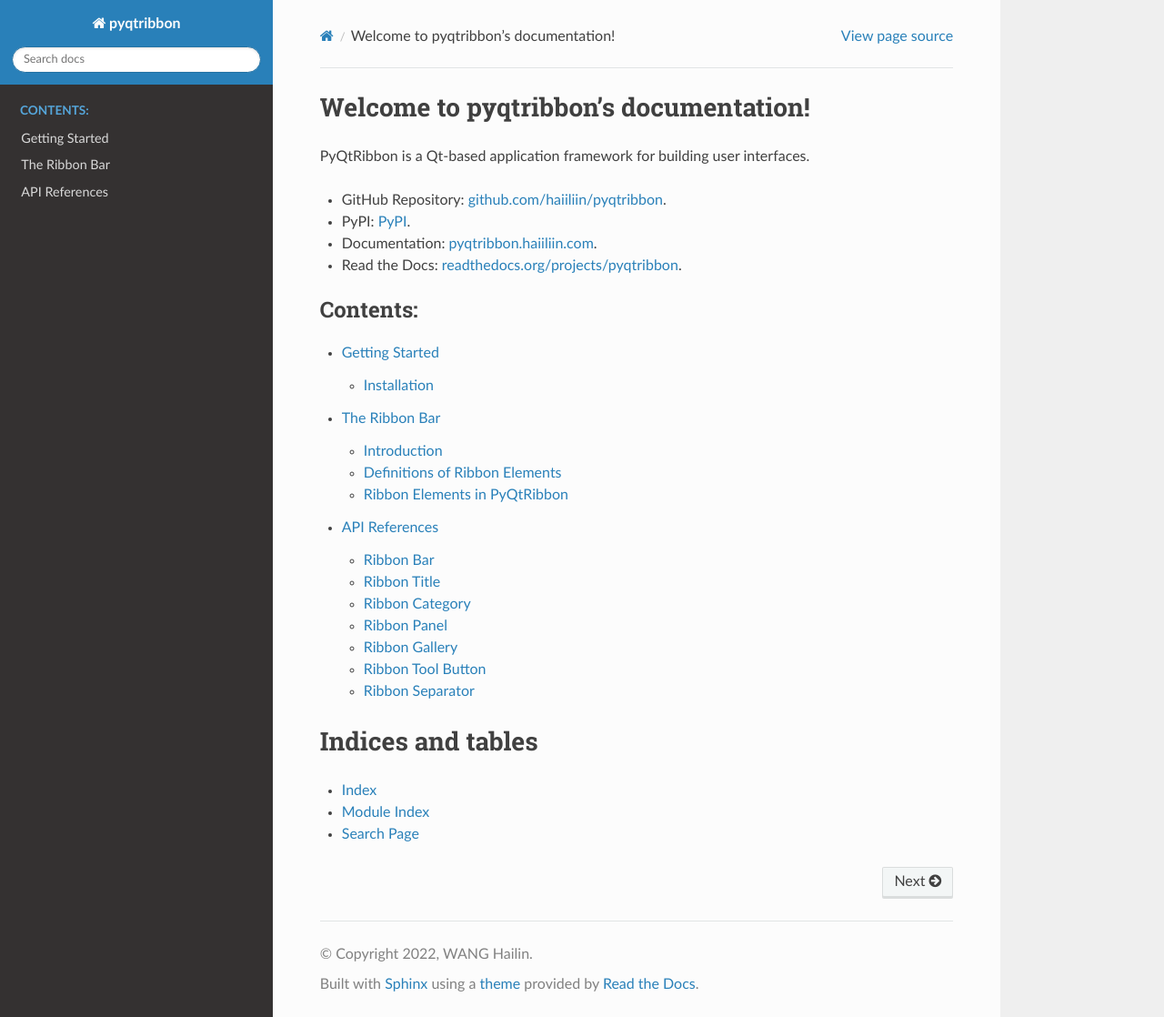
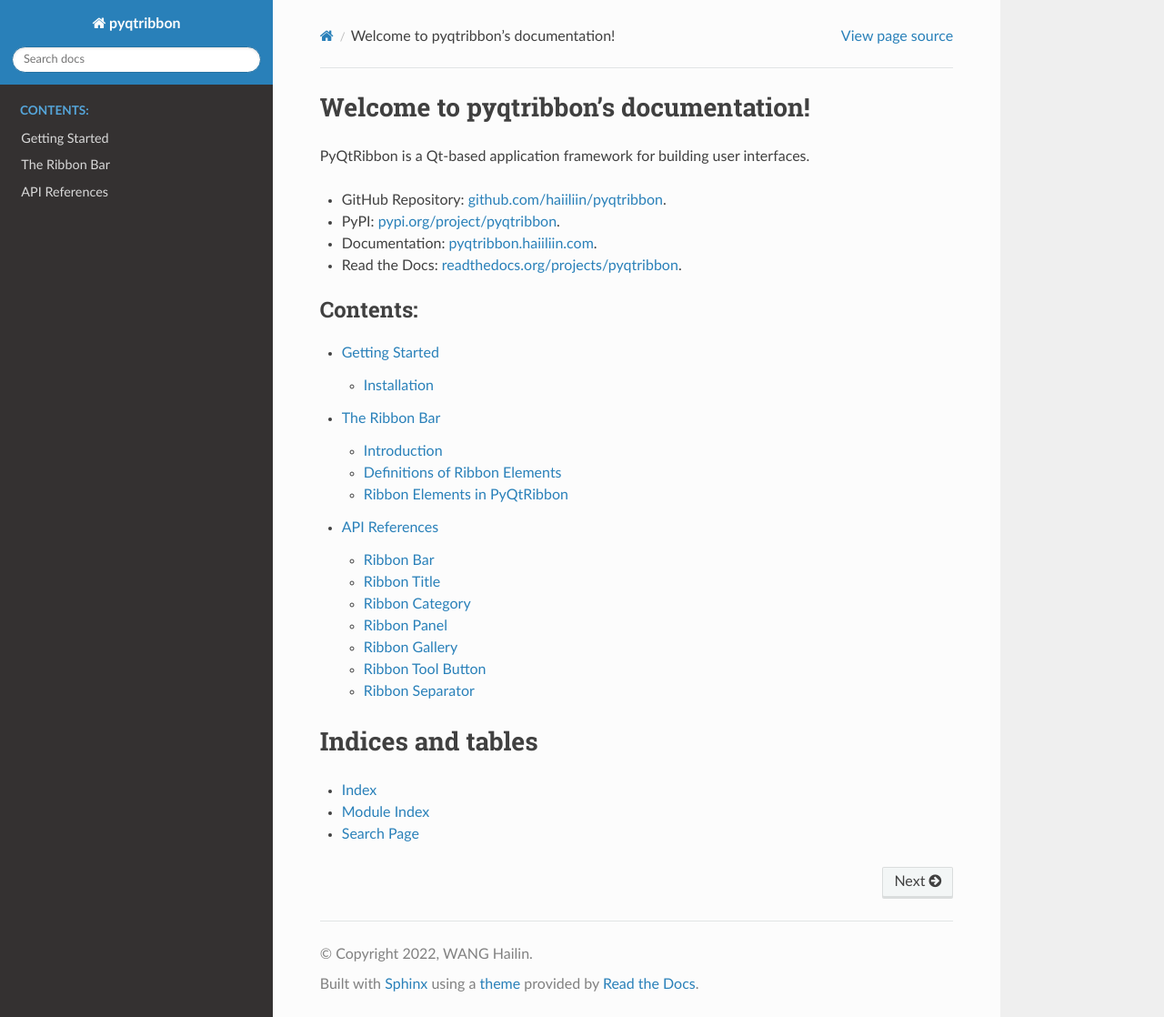
Before and after one commit to haiiliin/pyqtribbon, a Sphinx documentation site: the page built from docs/source/index.rst, in a window 1280 px wide and 1118 px high. Shown: the whole window at 91% size. Built offline with Sphinx 7.4.7 and the Read the Docs theme 2.0.0, drawn with Linux system fonts in a browser that asks for light colours.

Commit message:
Update PyPI url display name

```diff
--- a/docs/source/index.rst
+++ b/docs/source/index.rst
@@ -9,7 +9,7 @@
 PyQtRibbon is a Qt-based application framework for building user interfaces.
 
 - GitHub Repository: `github.com/haiiliin/pyqtribbon <https://github.com/haiiliin/pyqtribbon>`_.
-- PyPI: `PyPI <https://pypi.org/project/pyqtribbon/>`_.
+- PyPI: `pypi.org/project/pyqtribbon <https://pypi.org/project/pyqtribbon/>`_.
 - Documentation: `pyqtribbon.haiiliin.com <https://pyqtribbon.haiiliin.com>`_.
 - Read the Docs: `readthedocs.org/projects/pyqtribbon <https://readthedocs.org/projects/pyqribbon/>`_.
 
```
Also changed, not shown: README.md (+1 -1 lines).
